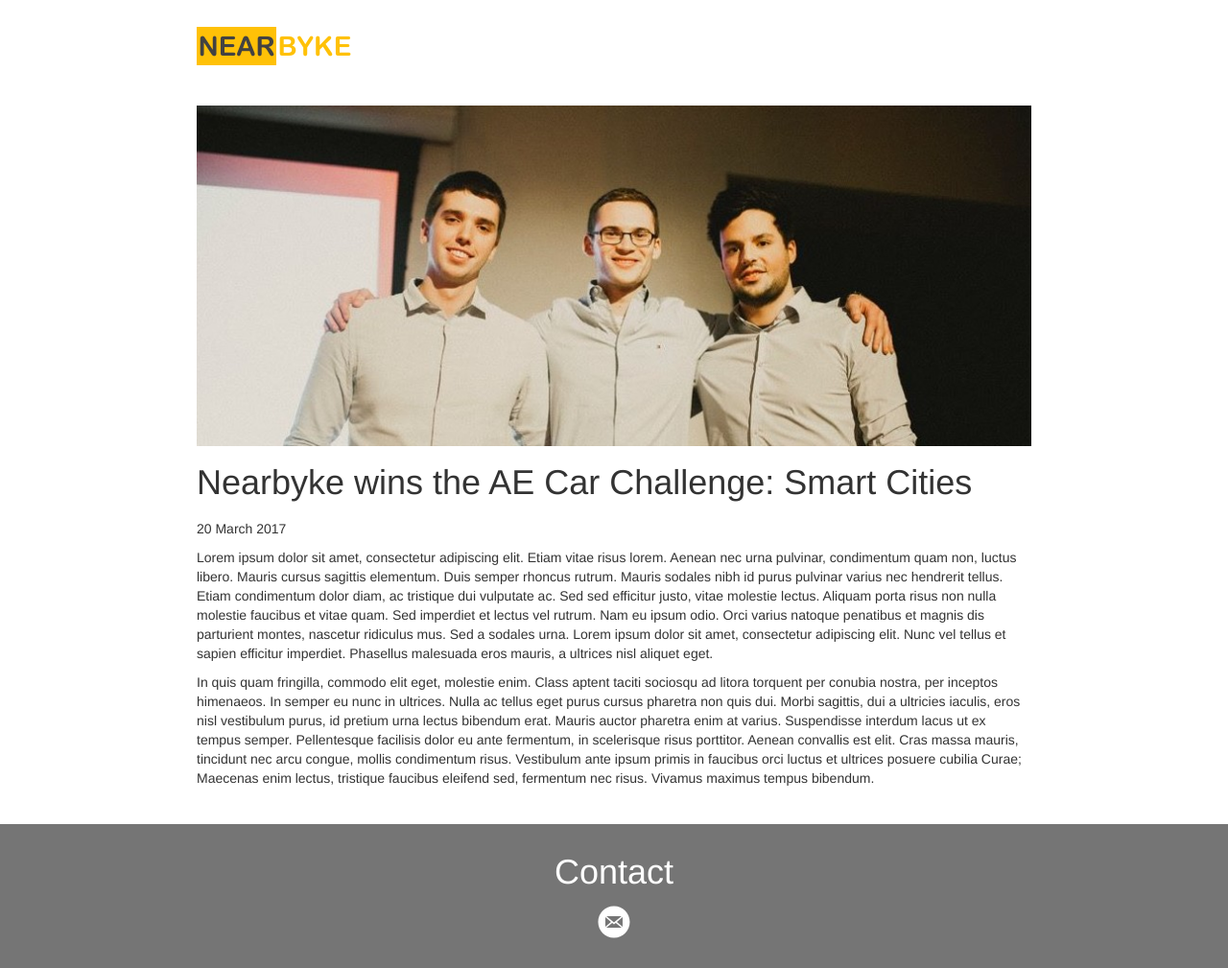
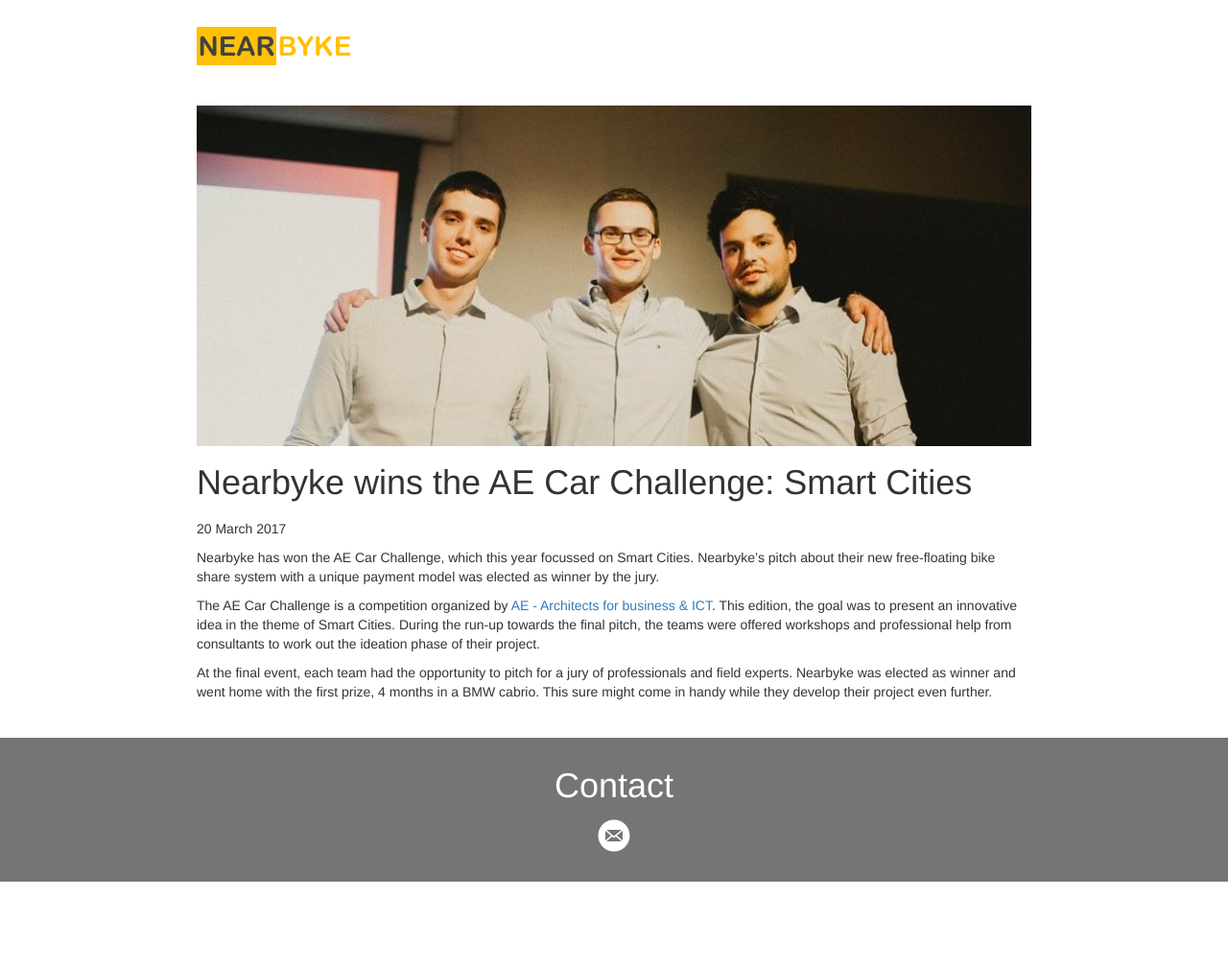
Before and after one commit to NearByke/NearByke.github.io, a Jekyll site: the page built from _posts/2017-03-20-NearByke-wins-the-AE-Car-Challenge-Smart-Cities.md, in a window 1280 px wide. Shown: the whole page at 96% size. Built offline with Jekyll 4.4.1, drawn with Linux system fonts in a browser that asks for light colours; nearby versions of some CDN libraries; after the commit the page ends 919 px from its top, so only the background shows below that.

Commit message:
Update first post

```diff
--- a/_posts/2017-03-20-NearByke-wins-the-AE-Car-Challenge-Smart-Cities.md
+++ b/_posts/2017-03-20-NearByke-wins-the-AE-Car-Challenge-Smart-Cities.md
@@ -5,26 +5,15 @@ image: "assets/images/AE.jpg"
 excerpt_separator: <!--more-->
 ---
 
-Lorem ipsum dolor sit amet, consectetur
-adipiscing elit. Etiam vitae risus lorem.
-Aenean nec urna pulvinar, condimentum
-quam non, luctus libero. Mauris cursus
-sagittis elementum. Duis semper rhoncus
-rutrum. Mauris sodales nibh id purus
-pulvinar varius nec hendrerit tellus.
-Etiam condimentum dolor diam, ac tristique
-dui vulputate ac. Sed sed efficitur justo,
-vitae molestie lectus. Aliquam porta risus
-non nulla molestie faucibus et vitae quam.
-Sed imperdiet et lectus vel rutrum. Nam eu
-ipsum odio. Orci varius natoque penatibus et
-magnis dis parturient montes, nascetur
-ridiculus mus. Sed a sodales urna. Lorem
-ipsum dolor sit amet, consectetur adipiscing
-elit. Nunc vel tellus et sapien efficitur
-imperdiet. Phasellus malesuada eros mauris,
-a ultrices nisl aliquet eget.
+Nearbyke has won the AE Car Challenge, which this year focussed on Smart Cities.
+Nearbyke's pitch about their new free-floating bike share system with a unique payment model was elected as winner by the jury.
 
 <!--more-->
 
-In quis quam fringilla, commodo elit eget, molestie enim. Class aptent taciti sociosqu ad litora torquent per conubia nostra, per inceptos himenaeos. In semper eu nunc in ultrices. Nulla ac tellus eget purus cursus pharetra non quis dui. Morbi sagittis, dui a ultricies iaculis, eros nisl vestibulum purus, id pretium urna lectus bibendum erat. Mauris auctor pharetra enim at varius. Suspendisse interdum lacus ut ex tempus semper. Pellentesque facilisis dolor eu ante fermentum, in scelerisque risus porttitor. Aenean convallis est elit. Cras massa mauris, tincidunt nec arcu congue, mollis condimentum risus. Vestibulum ante ipsum primis in faucibus orci luctus et ultrices posuere cubilia Curae; Maecenas enim lectus, tristique faucibus eleifend sed, fermentum nec risus. Vivamus maximus tempus bibendum.
+The AE Car Challenge is a competition organized by [AE - Architects for business & ICT](https://www.ae.be/en/ae-architects-for-business-ict).
+This edition, the goal was to present an innovative idea in the theme of Smart Cities.
+During the run-up towards the final pitch, the teams were offered workshops and professional help from consultants to work out the ideation phase of their project.
+
+At the final event, each team had the opportunity to pitch for a jury of professionals and field experts.
+Nearbyke was elected as winner and went home with the first prize, 4 months in a BMW cabrio.
+This sure might come in handy while they develop their project even further.
--- a/_sass/_main.scss
+++ b/_sass/_main.scss
@@ -22,6 +22,10 @@ $FooterHeight: 150px;
 h1 {
     margin: 0;
     padding: 0;
+}
+
+h2 {
+    color: $GreyDark;
 }
 
 html, body {
--- a/_sass/home/_post-preview.scss
+++ b/_sass/home/_post-preview.scss
@@ -10,6 +10,10 @@
 	margin-bottom: 1em;
 }
 
+.post-preview p {
+	font-size: 1.1em;
+}
+
 .title-link {
 	color: inherit;
 	text-decoration: none;
--- a/_sass/home/_welcome.scss
+++ b/_sass/home/_welcome.scss
@@ -19,7 +19,7 @@
 }
 
 #name .byke {
-    text-shadow: 0 0 150px black;
+    text-shadow: 5px 0 50px rgba(0, 0, 0, 0.6);
 }
 
 #slogan {
```
